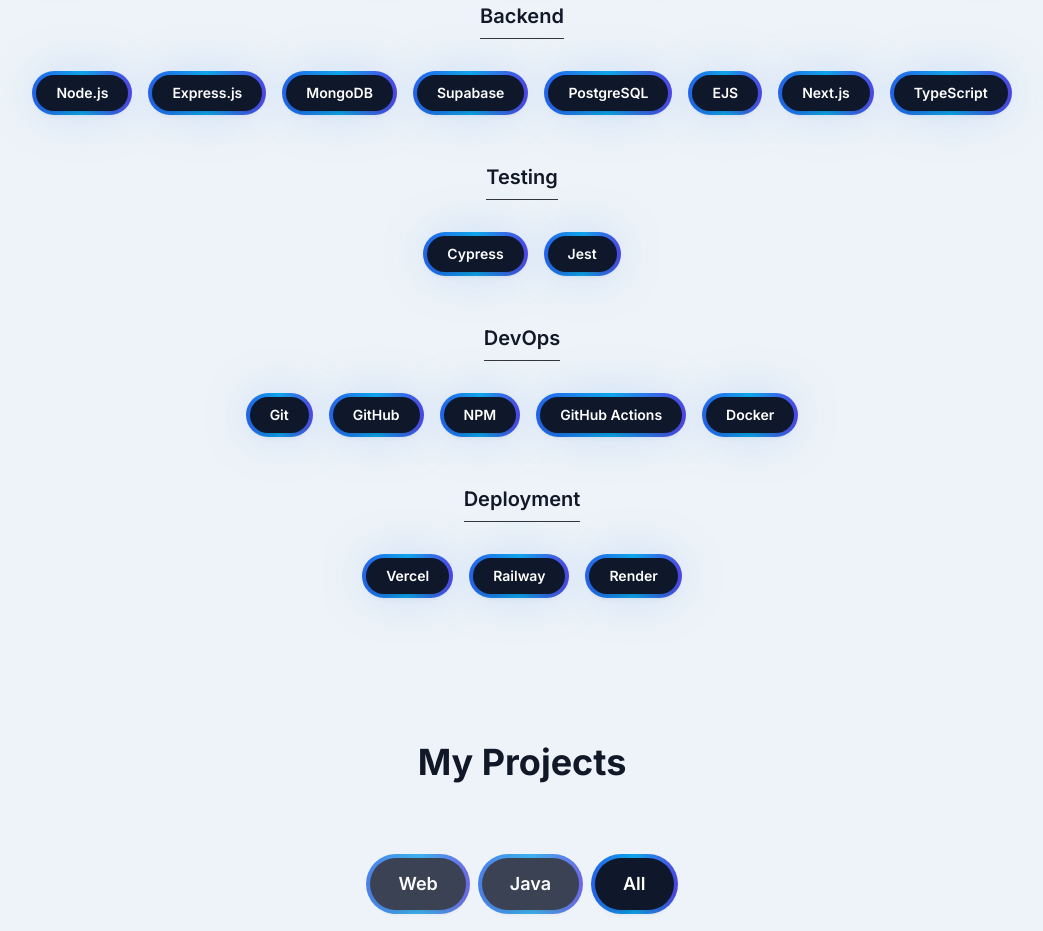
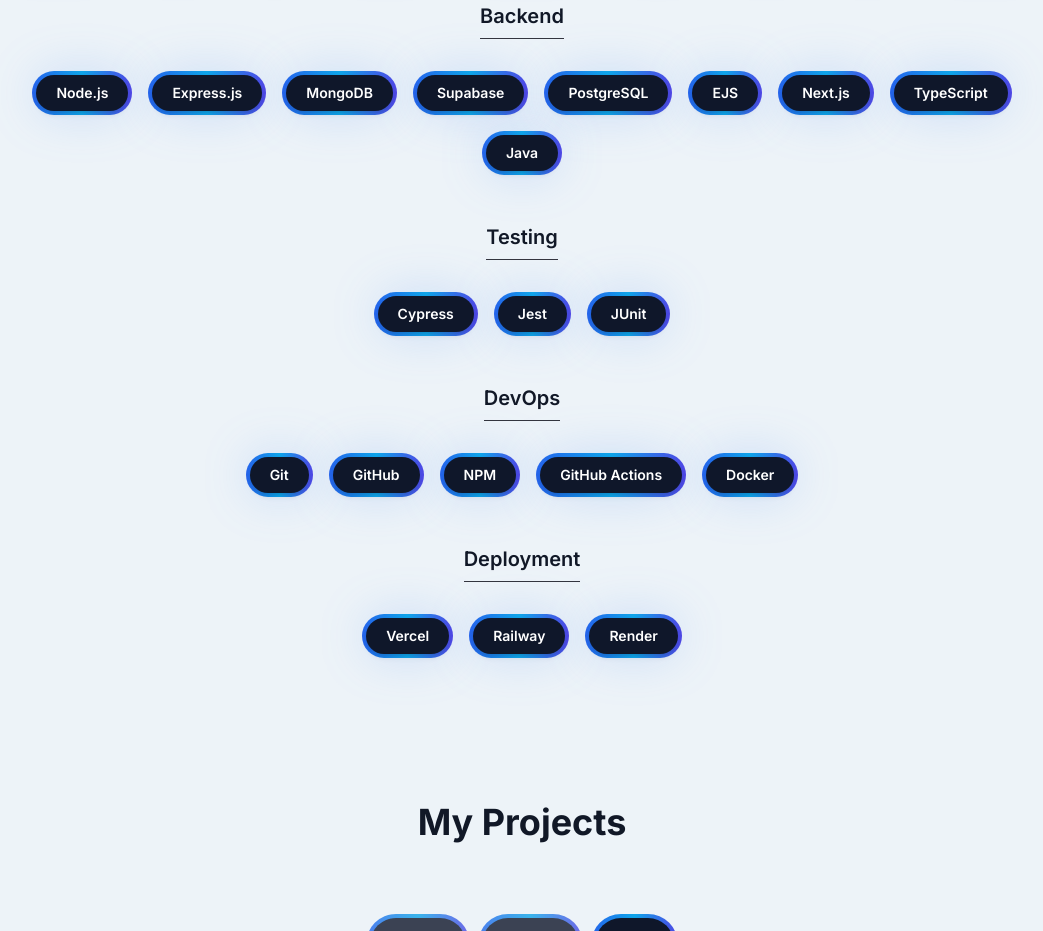
Before and after one commit to EmpyreanMist/portfolio, a Next.js app: page / in a window 1280 px wide. Shown: the part 1500-2431 px from the top of the page, without its empty margins (118-1161 px from the left). Built offline with nearby package versions, Linux system fonts and the light colour scheme.

Commit message:
Add Java and JUnit to tech stack

```diff
--- a/src/app/components/TechStackSection.jsx
+++ b/src/app/components/TechStackSection.jsx
@@ -23,8 +23,9 @@
       "EJS",
       "Next.js",
       "TypeScript",
+      "Java",
     ],
-    Testing: ["Cypress", "Jest"],
+    Testing: ["Cypress", "Jest", "JUnit"],
     DevOps: ["Git", "GitHub", "NPM", "GitHub Actions", "Docker"],
     Deployment: ["Vercel", "Railway", "Render"],
   };
```
